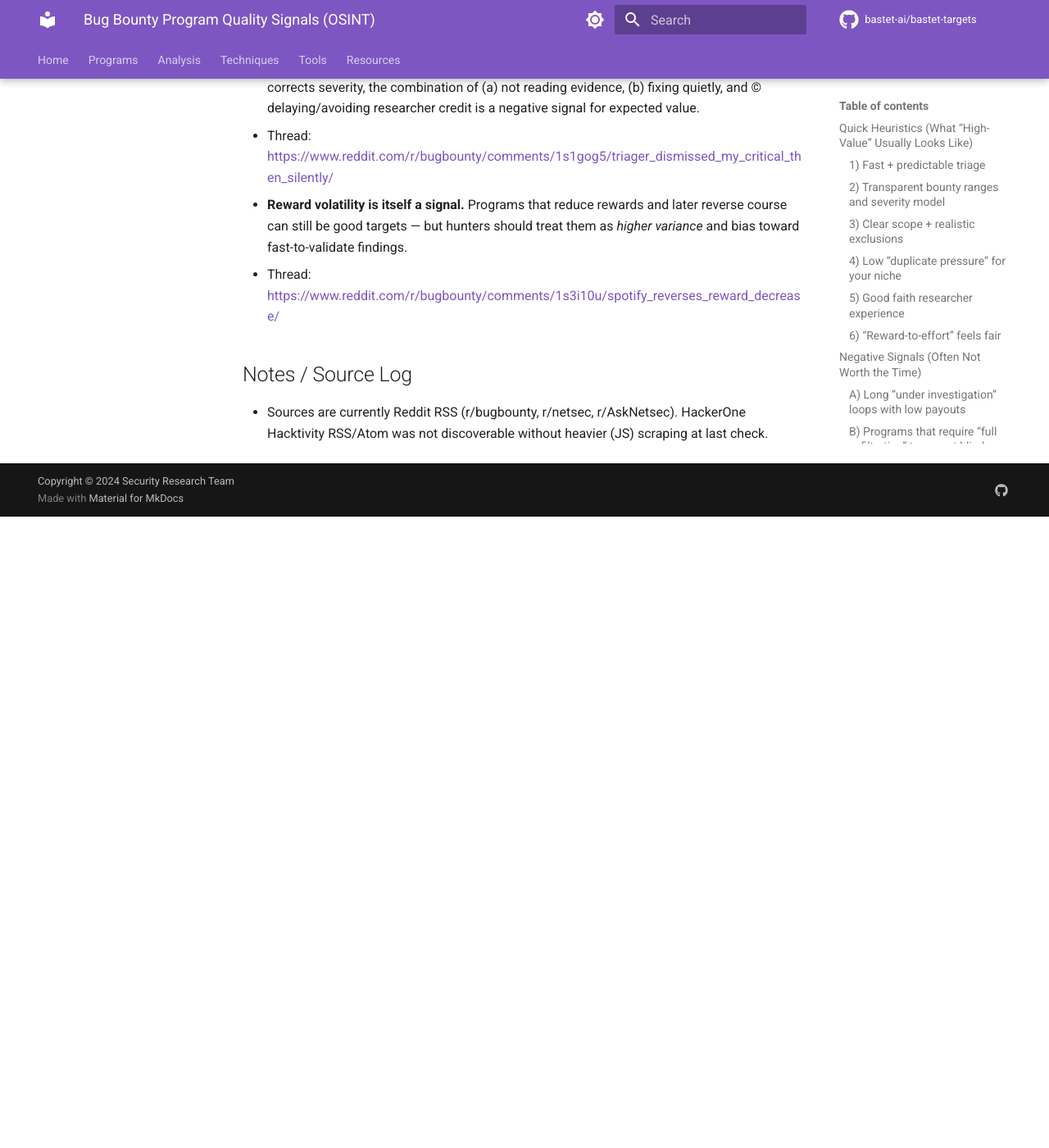
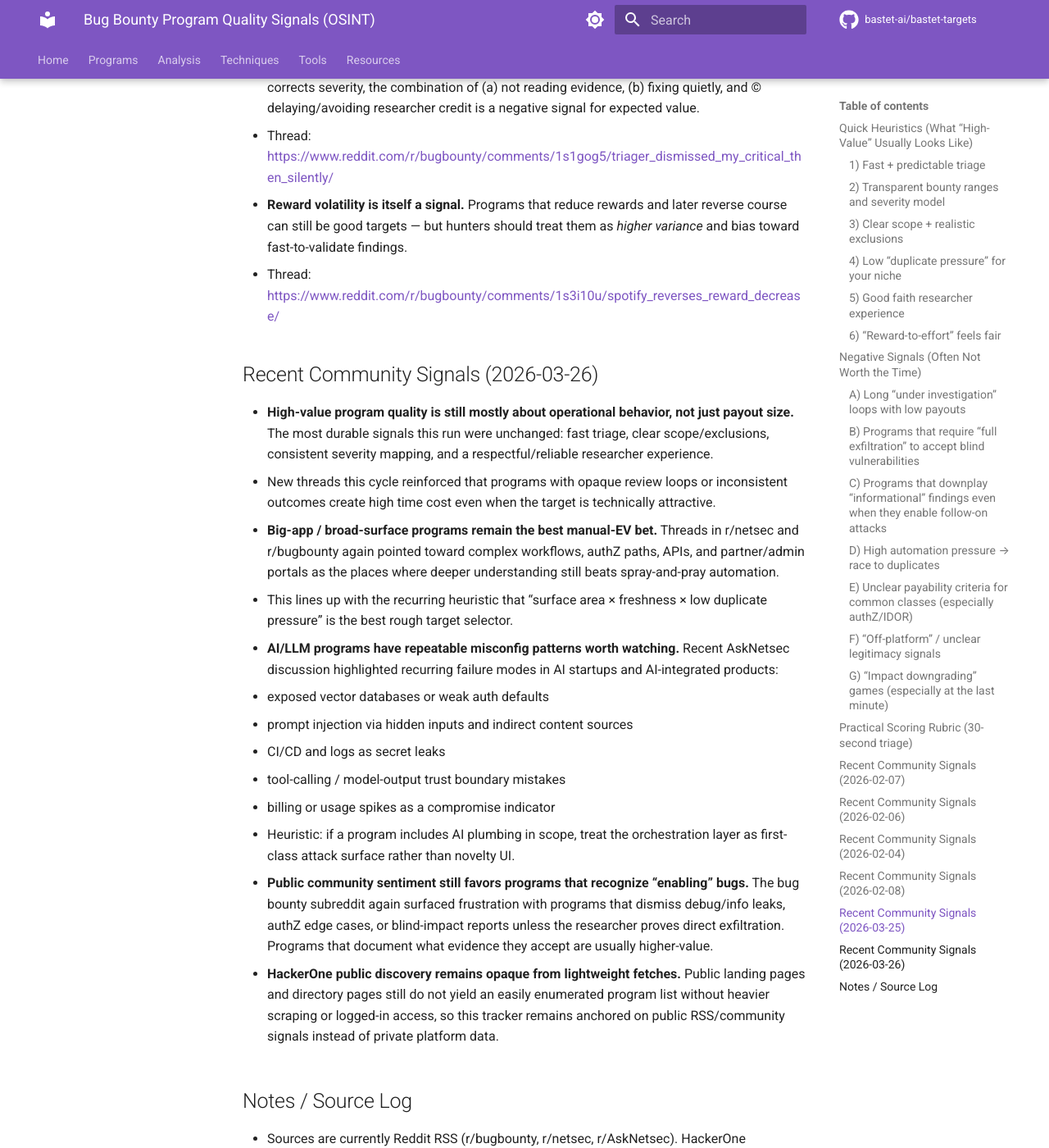
Before and after one commit to bastet-ai/bastet-targets, an MkDocs documentation site: the page built from docs/programs/program-quality-signals.md, in a window 1280 px wide and 1400 px high, scrolled down 11408 px. Shown: the whole window at 82% size. Built offline with MkDocs 1.6.1 and Material for MkDocs 9.7.7, drawn with Linux system fonts in a browser that asks for light colours; comment, search, counter and statistics services are not loaded; before the commit the page ends 12038 px from its top, so only the background shows below that.

Commit message:
Update public program quality signals

```diff
--- a/docs/programs/program-quality-signals.md
+++ b/docs/programs/program-quality-signals.md
@@ -240,6 +240,26 @@ These are **examples** from recent public discussion that reinforce (or nuance)
 - **Reward volatility is itself a signal.** Programs that reduce rewards and later reverse course can still be good targets — but hunters should treat them as *higher variance* and bias toward fast-to-validate findings.
   - Thread: https://www.reddit.com/r/bugbounty/comments/1s3i10u/spotify_reverses_reward_decrease/
 
+## Recent Community Signals (2026-03-26)
+
+- **High-value program quality is still mostly about operational behavior, not just payout size.** The most durable signals this run were unchanged: fast triage, clear scope/exclusions, consistent severity mapping, and a respectful/reliable researcher experience.
+  - New threads this cycle reinforced that programs with opaque review loops or inconsistent outcomes create high time cost even when the target is technically attractive.
+
+- **Big-app / broad-surface programs remain the best manual-EV bet.** Threads in r/netsec and r/bugbounty again pointed toward complex workflows, authZ paths, APIs, and partner/admin portals as the places where deeper understanding still beats spray-and-pray automation.
+  - This lines up with the recurring heuristic that “surface area × freshness × low duplicate pressure” is the best rough target selector.
+
+- **AI/LLM programs have repeatable misconfig patterns worth watching.** Recent AskNetsec discussion highlighted recurring failure modes in AI startups and AI-integrated products:
+  - exposed vector databases or weak auth defaults
+  - prompt injection via hidden inputs and indirect content sources
+  - CI/CD and logs as secret leaks
+  - tool-calling / model-output trust boundary mistakes
+  - billing or usage spikes as a compromise indicator
+  - Heuristic: if a program includes AI plumbing in scope, treat the orchestration layer as first-class attack surface rather than novelty UI.
+
+- **Public community sentiment still favors programs that recognize “enabling” bugs.** The bug bounty subreddit again surfaced frustration with programs that dismiss debug/info leaks, authZ edge cases, or blind-impact reports unless the researcher proves direct exfiltration. Programs that document what evidence they accept are usually higher-value.
+
+- **HackerOne public discovery remains opaque from lightweight fetches.** Public landing pages and directory pages still do not yield an easily enumerated program list without heavier scraping or logged-in access, so this tracker remains anchored on public RSS/community signals instead of private platform data.
+
 ## Notes / Source Log
 
 - Sources are currently Reddit RSS (r/bugbounty, r/netsec, r/AskNetsec). HackerOne Hacktivity RSS/Atom was not discoverable without heavier (JS) scraping at last check.
```
Also changed, not shown: docs/programs/active.md (+1 -1 lines).
